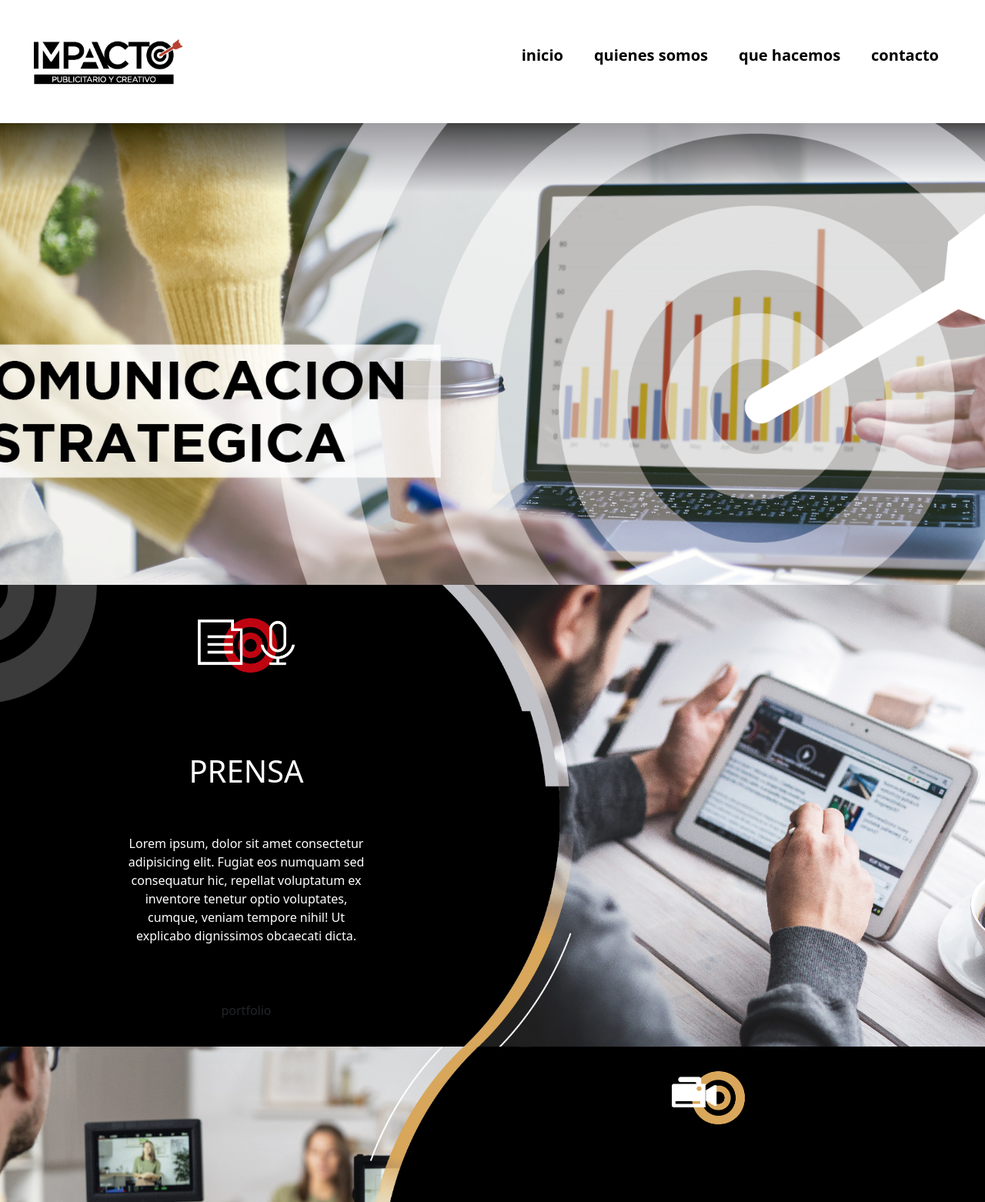
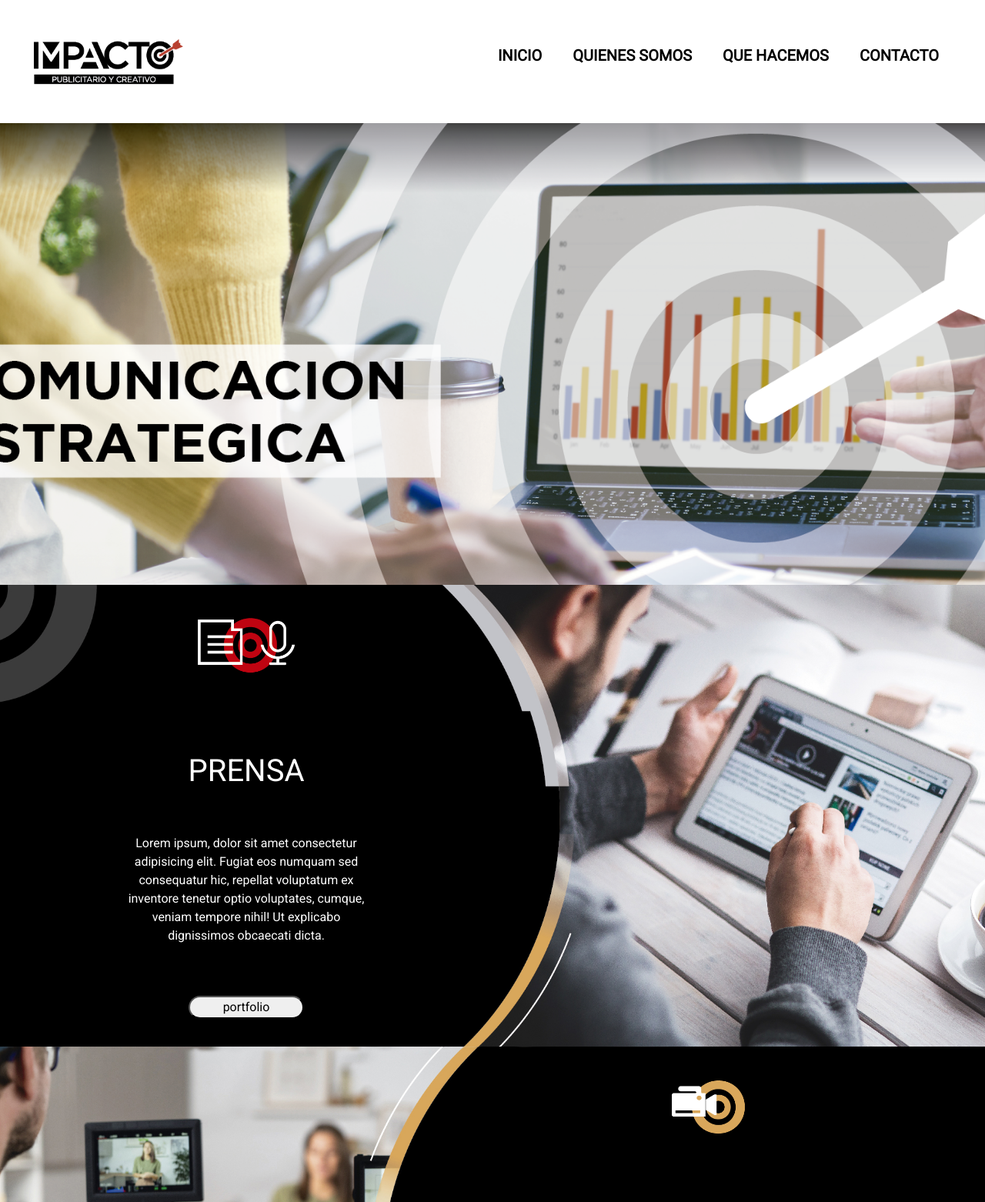
Before and after one commit to Yoryao/impacto, a plain HTML site: page index.html in a window 1280 px wide. Shown: the top 1562 px of the page at 77% size. Drawn offline with nearby package versions, Linux system fonts and the light colour scheme; files whose address does not match are found by name.

Commit message:
algunos ajustes post reunion

```diff
--- a/css/style.css
+++ b/css/style.css
@@ -1,7 +1,11 @@
+
+  @import url('https://fonts.googleapis.com/css2?family=Roboto&display=swap');
+
 * {
     margin: 0;
     padding: 0;
     box-sizing: border-box;
+    font-family:'roboto', 'sans-serif';
 }
 .flexCol {
     display: flex;
@@ -22,14 +26,14 @@ a {
 a:hover{
     color: red;
 }
-.btn{
+.btn-portfolio{
     width: 150px;
     height: 30px;
     border-radius: 50px;
     cursor: pointer;
 
 }
-.btn:hover{
+.btn-portfolio:hover{
     background-color: black;
     color: white;
     border-color: white;
@@ -60,6 +64,7 @@ main{
     background-position: center;
     background-size:cover;
     background-repeat: no-repeat;
+    width: 100%;
 }
 /* FIN BLOQUE MAIN */
 /* INICIO BLOQUE CONTENEDOR TARJETAS */
--- a/index.html
+++ b/index.html
@@ -4,6 +4,9 @@
     <meta charset="UTF-8">
     <meta http-equiv="X-UA-Compatible" content="IE=edge">
     <meta name="viewport" content="width=device-width, initial-scale=1.0">
+    <link rel="preconnect" href="https://fonts.googleapis.com">
+<link rel="preconnect" href="https://fonts.gstatic.com" crossorigin>
+<link href="https://fonts.googleapis.com/css2?family=Roboto&display=swap" rel="stylesheet">
     <link href="https://cdn.jsdelivr.net/npm/bootstrap@5.1.3/dist/css/bootstrap.min.css" rel="stylesheet" integrity="sha384-1BmE4kWBq78iYhFldvKuhfTAU6auU8tT94WrHftjDbrCEXSU1oBoqyl2QvZ6jIW3" crossorigin="anonymous">
     <link rel="stylesheet" href="css/style.css">
     <title>Document</title>
@@ -27,10 +30,10 @@
                 <img src="./img/recursos/elementos-01.png" style="width: 200px;" alt="logo impacto">
             </div>
             <ul class="nav-list flexRow" style="list-style: none;">
-                <li><a href="#">inicio</a></li>
-                <li><a href="#">quienes somos</a></li>
-                <li><a href="#">que hacemos</a></li>
-                <li><a href="#">contacto</a></li>
+                <li><a href="#">INICIO</a></li>
+                <li><a href="#">QUIENES SOMOS</a></li>
+                <li><a href="#">QUE HACEMOS</a></li>
+                <li><a href="#">CONTACTO</a></li>
             </ul>
         </nav>
 
@@ -48,7 +51,7 @@
                 <img class="card-icon" src="./img/recursos/elementos-03.png" alt="">
                 <h1>PRENSA</h1>
             <p>Lorem ipsum, dolor sit amet consectetur adipisicing elit. Fugiat eos numquam sed consequatur hic, repellat voluptatum ex inventore tenetur optio voluptates, cumque, veniam tempore nihil! Ut explicabo dignissimos obcaecati dicta.</p>
-            <button class="btn">portfolio</button>
+            <button class="btn-portfolio">portfolio</button>
             </div>
 
 
@@ -58,7 +61,7 @@
                 <img class="card-icon" src="./img/recursos/elementos-04.png" alt="">
                 <h1>CONTENIDO AUDIOVISUAL</h1>
             <p>Lorem ipsum, dolor sit amet consectetur adipisicing elit. Fugiat eos numquam sed consequatur hic, repellat voluptatum ex inventore tenetur optio voluptates, cumque, veniam tempore nihil! Ut explicabo dignissimos obcaecati dicta.</p>
-            <button class="btn">portfolio</button>
+            <button class="btn-portfolio">portfolio</button>
             </div>
 
 
@@ -69,7 +72,7 @@
             <img class="card-icon" src="./img/recursos/elementos-05.png" alt="">
             <h1>PAUTAS EN MEDIOS</h1>
         <p>Lorem ipsum, dolor sit amet consectetur adipisicing elit. Fugiat eos numquam sed consequatur hic, repellat voluptatum ex inventore tenetur optio voluptates, cumque, veniam tempore nihil! Ut explicabo dignissimos obcaecati dicta.</p>
-        <button class="btn">portfolio</button>
+        <button class="btn-portfolio">portfolio</button>
         </div>
 
 
@@ -80,7 +83,7 @@
         <img class="card-icon" src="./img/recursos/elementos-06.png" alt="">
         <h1>ORGANIZACION DE EVENTOS</h1>
     <p>Lorem ipsum, dolor sit amet consectetur adipisicing elit. Fugiat eos numquam sed consequatur hic, repellat voluptatum ex inventore tenetur optio voluptates, cumque, veniam tempore nihil! Ut explicabo dignissimos obcaecati dicta.</p>
-    <button class="btn">portfolio</button>
+    <button class="btn-portfolio">portfolio</button>
     </div>
 
 
```
